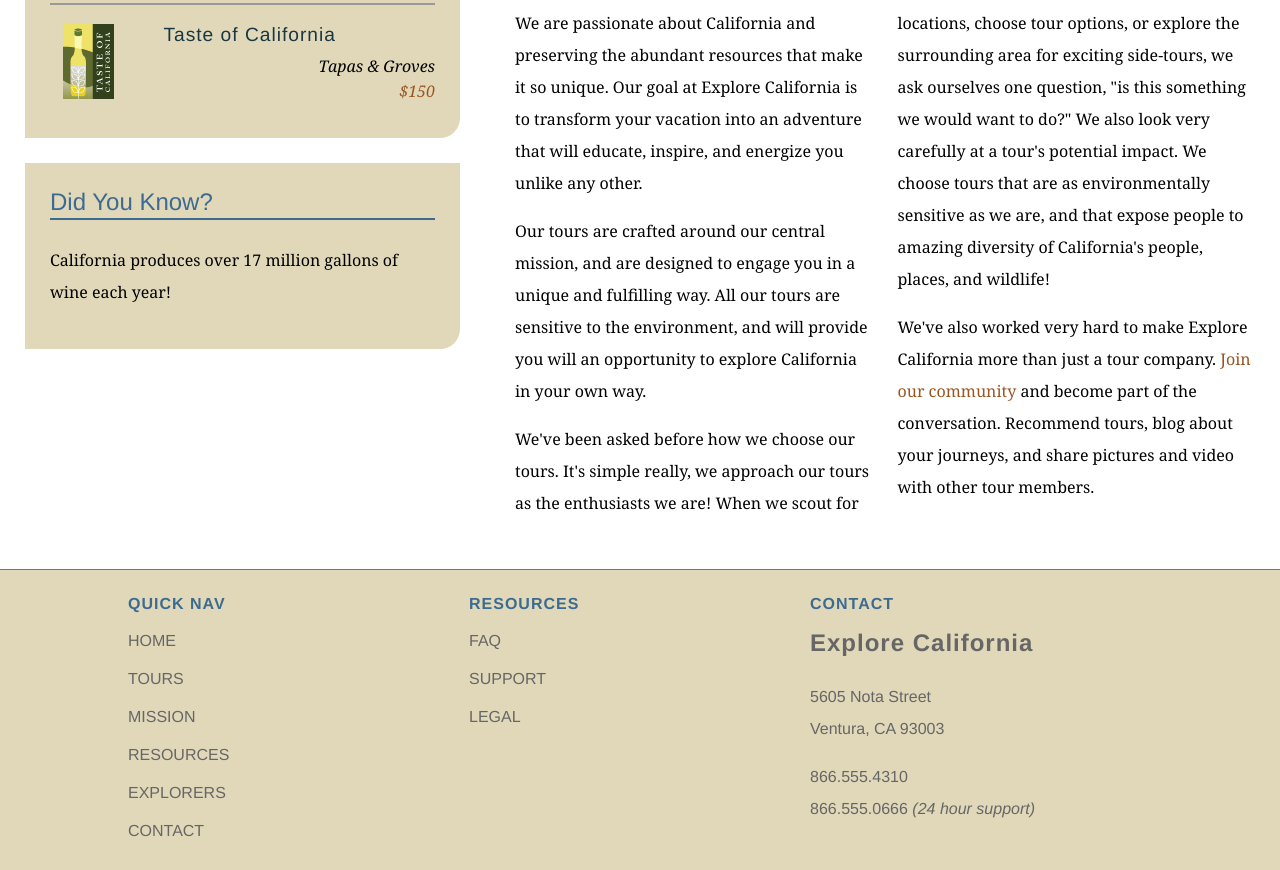
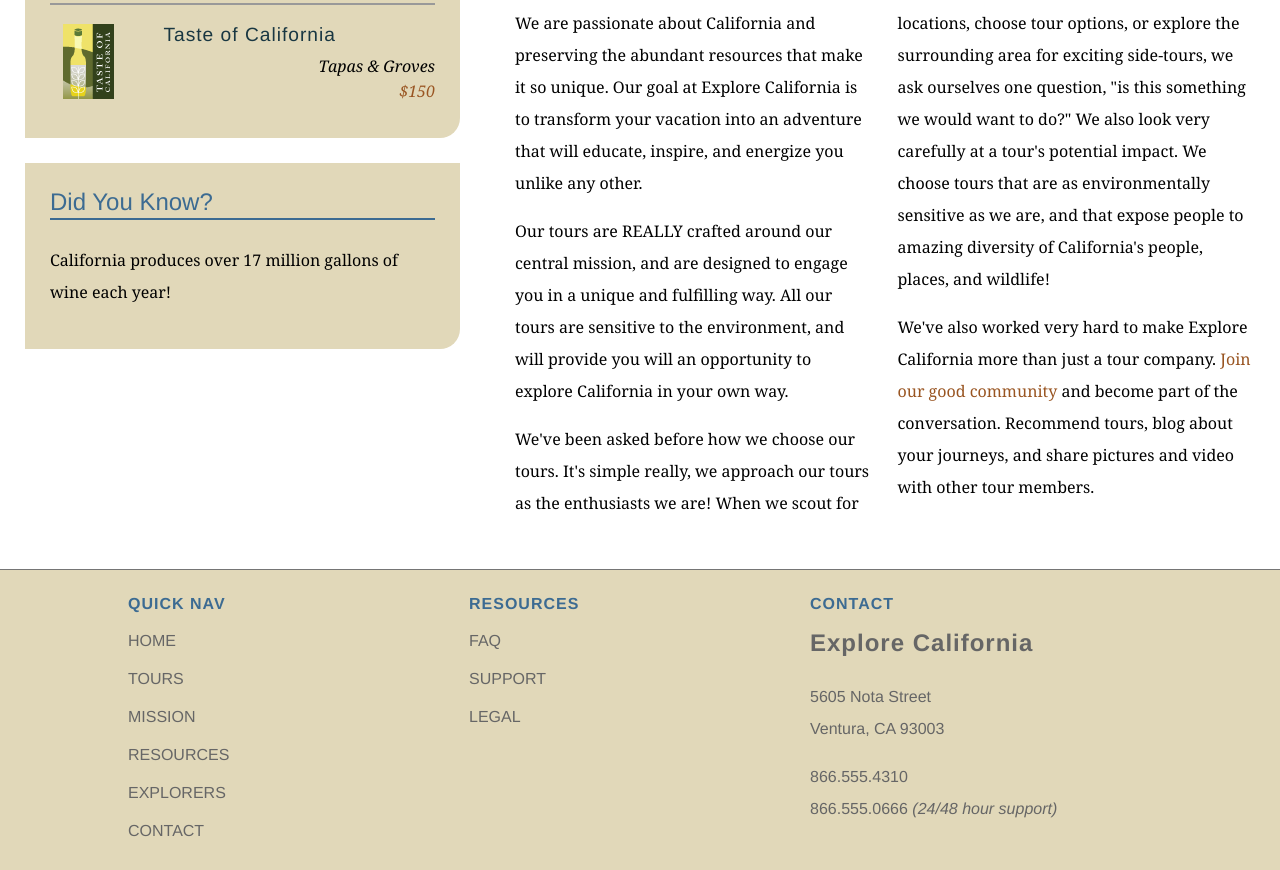
Before and after one commit to LavergneC/-Test-Explore-California, a plain HTML site: page mission.html in a window 1280 px wide. Shown: the part 693-1563 px from the top of the page. Drawn offline with Linux system fonts and the light colour scheme.

Commit message:
texte edits

```diff
--- a/mission.html
+++ b/mission.html
@@ -63,9 +63,9 @@
           <img src="assets/images/mission_look.jpg" alt="Looking out at the Pacific" class="articleImage" />
           <div class="multiCol">
             <p>We are passionate about California and preserving the abundant resources that make it so unique. Our goal at Explore California is to transform your vacation into an adventure that will educate, inspire, and energize you unlike any other.</p>
-            <p>Our tours are crafted around our central mission, and are designed to engage you in a unique and fulfilling way. All our tours are sensitive to the environment, and will provide you will an opportunity to explore California in your own way.</p>
+            <p>Our tours are REALLY crafted around our central mission, and are designed to engage you in a unique and fulfilling way. All our tours are sensitive to the environment, and will provide you will an opportunity to explore California in your own way.</p>
             <p>We've been asked before how we choose our tours. It's simple really, we approach our tours as the enthusiasts we are! When we scout for locations, choose tour options, or explore the surrounding area for exciting side-tours, we ask ourselves one question, &quot;is this something we would want to do?&quot; We also look very carefully at a tour's potential impact. We choose tours that are as environmentally sensitive as we are, and that expose people to amazing diversity of California's people, places, and wildlife!</p>
-            <p>We've also worked very hard to make Explore California more than just a tour company. <a href="explorers/join.html">Join our community</a> and become part of the conversation. Recommend tours, blog about your journeys, and share pictures and video with other tour members.</p>
+            <p>We've also worked very hard to make Explore California more than just a tour company. <a href="explorers/join.html">Join our good community</a> and become part of the conversation. Recommend tours, blog about your journeys, and share pictures and video with other tour members.</p>
           </div>
         </div>
       </div>
@@ -96,7 +96,7 @@
         <div id="quickLinks">
           <h1>Quick Nav</h1>
           <ul id="quickNav">
-            <li><a href="index.html" title="Our home page">Home</a></li>
+            <li><a href="index.html" title="Our homage">Home</a></li>
             <li><a href="tours.html" title="Explore our tours">Tours</a></li>
             <li><a href="mission.html" title="What we think">Mission</a></li>
             <li><a href="resources.html" title="Guidance and planning">Resources</a></li>
@@ -117,7 +117,7 @@
           <h2>Explore California</h2>
           <p>5605 Nota Street<br />
             Ventura, CA 93003</p>
-          <p>866.555.4310<br />866.555.0666 <em>(24 hour support)</em></p>
+          <p>866.555.4310<br />866.555.0666 <em>(24/48 hour support)</em></p>
         </div>
       </div>
     </div>
```
